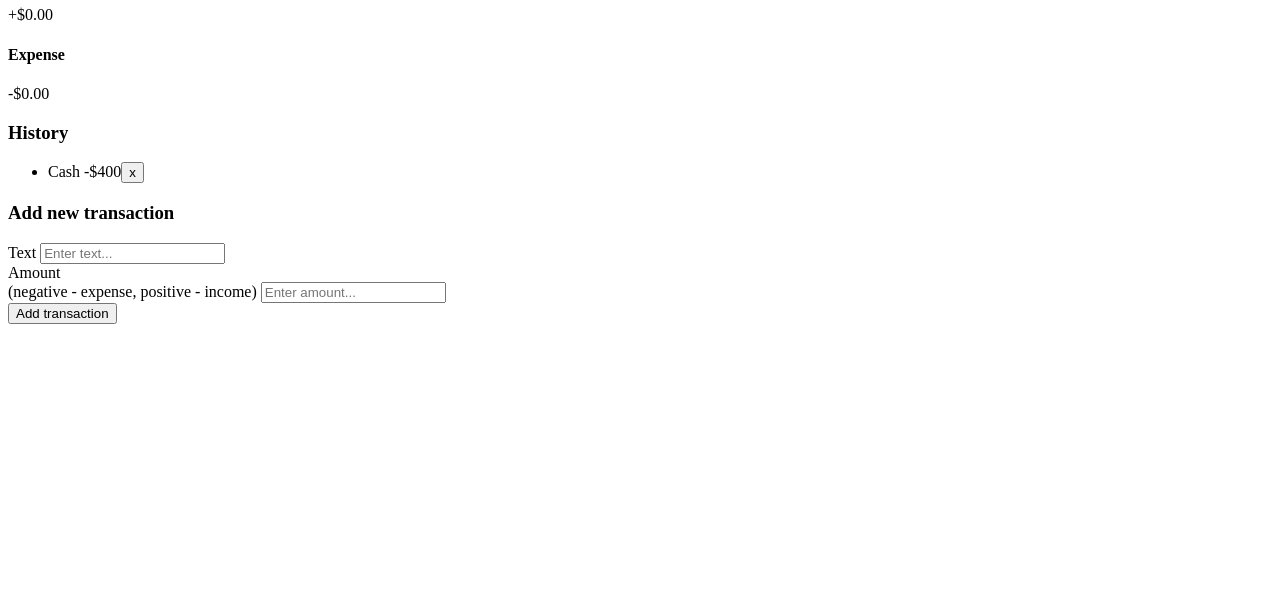
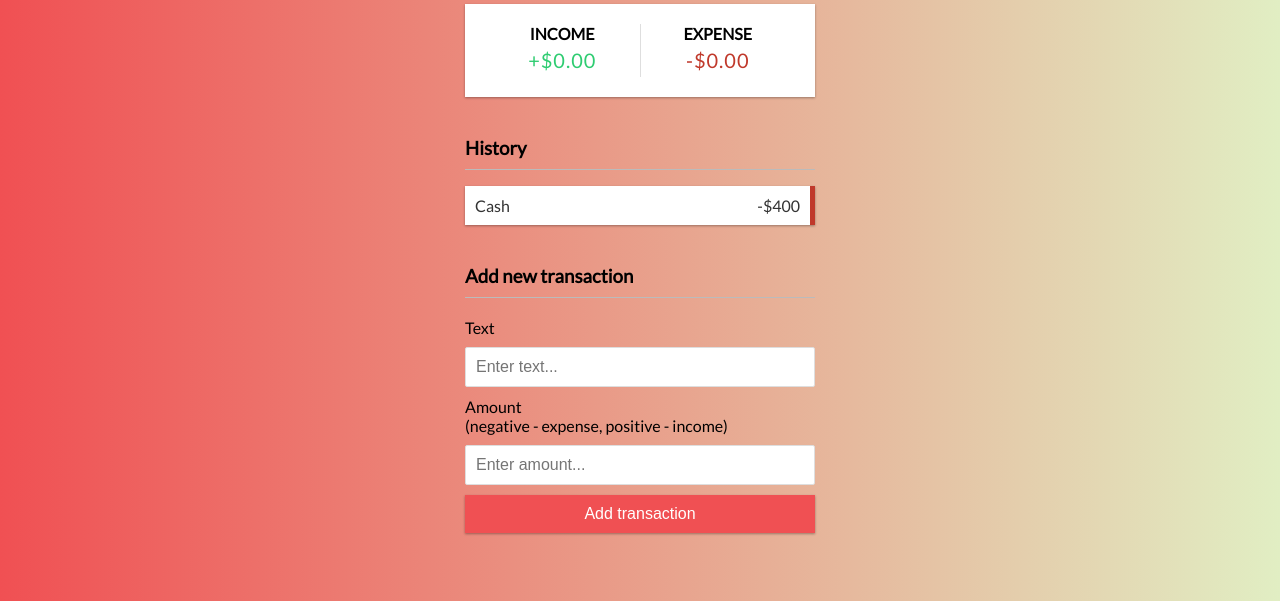
Before and after one commit to wissal92/expense-tracker, a plain HTML site: page index.html in a window 1280 px wide. Shown: the part 199-800 px from the top of the page. Drawn offline with Linux system fonts and the light colour scheme.

Commit message:
Finish styling

```diff
--- a/index.html
+++ b/index.html
@@ -4,7 +4,7 @@
     <meta charset="UTF-8" />
     <meta name="viewport" content="width=device-width, initial-scale=1.0" />
     <meta http-equiv="X-UA-Compatible" content="ie=edge" />
-    <link rel="stylesheet" href="style.css" />
+    <link rel="stylesheet" href="styles.css" />
     <title>Expense Tracker</title>
   </head>
   <body>
--- a/styles.css
+++ b/styles.css
@@ -0,0 +1,156 @@
+@import url('https://fonts.googleapis.com/css?family=Lato&display=swap');
+
+:root {
+  --box-shadow: 0 1px 3px rgba(0, 0, 0, 0.12), 0 1px 2px rgba(0, 0, 0, 0.24);
+}
+
+* {
+  box-sizing: border-box;
+}
+
+body {
+  background: #e1eec3;  /* fallback for old browsers */
+  background: -webkit-linear-gradient(to right, #f05053, #e1eec3);  /* Chrome 10-25, Safari 5.1-6 */
+  background: linear-gradient(to right, #f05053, #e1eec3); /* W3C, IE 10+/ Edge, Firefox 16+, Chrome 26+, Opera 12+, Safari 7+ */
+  display: flex;
+  flex-direction: column;
+  align-items: center;
+  justify-content: center;
+  min-height: 100vh;
+  margin: 0;
+  font-family: 'Lato', sans-serif;
+}
+
+.container {
+  margin: 30px auto;
+  width: 350px;
+}
+
+h1 {
+    letter-spacing: 1px;
+    margin: 0;
+    color: white;
+    font-size: 3rem;
+    font-weight: 300;
+}
+
+h3 {
+    border-bottom: 1px solid #bbb;
+    padding-bottom: 10px;
+    margin: 40px 0 10px;
+}
+
+h4 {
+    margin: 0;
+    text-transform: uppercase;
+}
+
+.inc-exp-container {
+    background-color: #fff;
+    box-shadow: var(--box-shadow);
+    padding: 20px;
+    display: flex;
+    justify-content: space-between;
+    margin: 20px 0;
+}
+
+.inc-exp-container > div {
+   flex: 1;
+   text-align: center;
+}
+
+.inc-exp-container > div:first-of-type {
+   border-right: 1px solid #dedede;
+ }
+
+.money {
+   font-size: 20px;
+   letter-spacing: 1px;
+   margin: 5px 0;
+}
+
+.money.plus {
+   color: #2ecc71;
+}
+
+.money.minus {
+   color: #c0392b;
+}
+
+label {
+    display: inline-block;
+    margin: 10px 0;
+}
+
+input[type='text'],
+input[type='number'] {
+    border: 1px solid #dedede;
+    border-radius: 2px;
+    display: block;
+    font-size: 16px;
+    padding: 10px;
+    width: 100%;
+}
+
+.btn {
+    cursor: pointer;
+    background-color:#f05053;
+    box-shadow: var(--box-shadow);
+    color: #fff;
+    border: 0;
+    display: block;
+    font-size: 16px;
+    margin: 10px 0 30px;
+    padding: 10px;
+    width: 100%;
+}
+
+.btn:focus,
+.delete-btn:focus {
+    outline: 0;
+}
+
+.list {
+    list-style-type: none;
+    padding: 0;
+    margin-bottom: 40px;
+}
+
+.list li {
+    background-color: #fff;
+    box-shadow: var(--box-shadow);
+    color: #333;
+    display: flex;
+    justify-content: space-between;
+    position: relative;
+    padding: 10px;
+    margin: 10px 0;
+}
+
+.list li.plus {
+    border-right: 5px solid #2ecc71;
+}
+
+.list li.minus {
+    border-right: 5px solid #c0392b;
+}
+
+.delete-btn {
+    cursor: pointer;
+    background-color: #e74c3c;
+    border: 0;
+    color: #fff;
+    font-size: 20px;
+    line-height: 20px;
+    padding: 2px 5px;
+    position: absolute;
+    top: 50%;
+    left: 0;
+    transform: translate(-100%, -50%);
+    opacity: 0;
+    transition: opacity 0.3s ease;
+}
+
+.list li:hover .delete-btn {
+    opacity: 1;
+}
```
